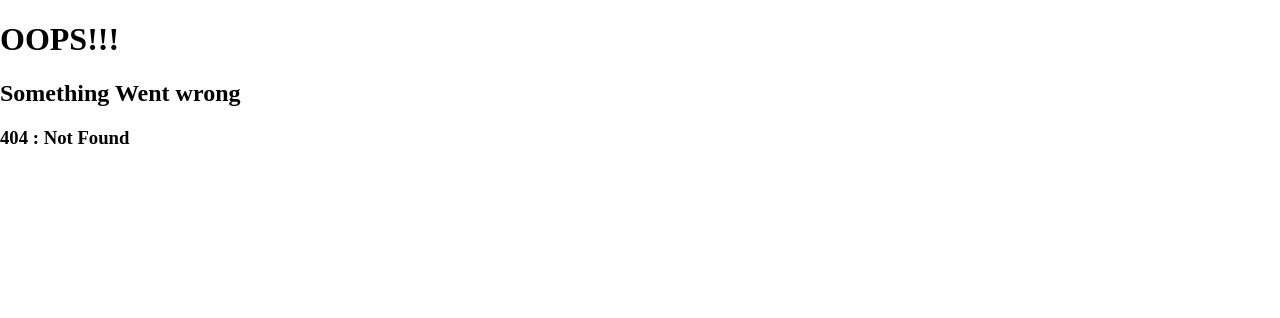
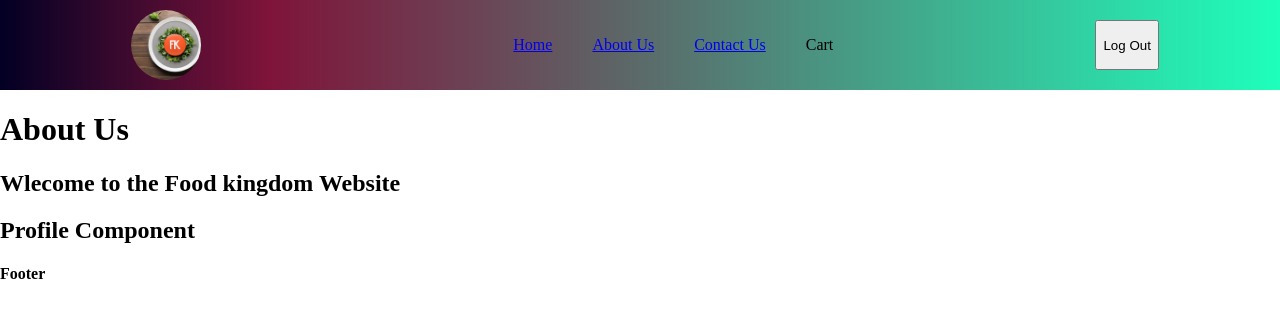
Before and after one commit to ankanmal/react-mastery, a React (Vite) app in the folder day3/reactcode/: page /about/profile in a window 1280 px wide. Before the commit this address had no page. Shown: the top 318 px of the page. Built offline with nearby package versions, Linux system fonts and the light colour scheme.

Commit message:
Added Nested Comp Profile inside About

```diff
--- a/day3/reactcode/src/components/About.js
+++ b/day3/reactcode/src/components/About.js
@@ -1,8 +1,11 @@
+import { Outlet } from "react-router-dom";
+
 const About = () => {
   return (
     <div>
       <h1>About Us</h1>
       <h2>Wlecome to the Food kingdom Website</h2>
+      <Outlet />
     </div>
   );
 };
--- /dev/null
+++ b/day3/reactcode/src/components/Profile.js
@@ -0,0 +1,8 @@
+const Profile = () => {
+  return (
+    <div>
+      <h2>Profile Component</h2>
+    </div>
+  );
+};
+export default Profile;
```
Also changed, not shown: day3/reactcode/src/App.js (+7 -0 lines).
